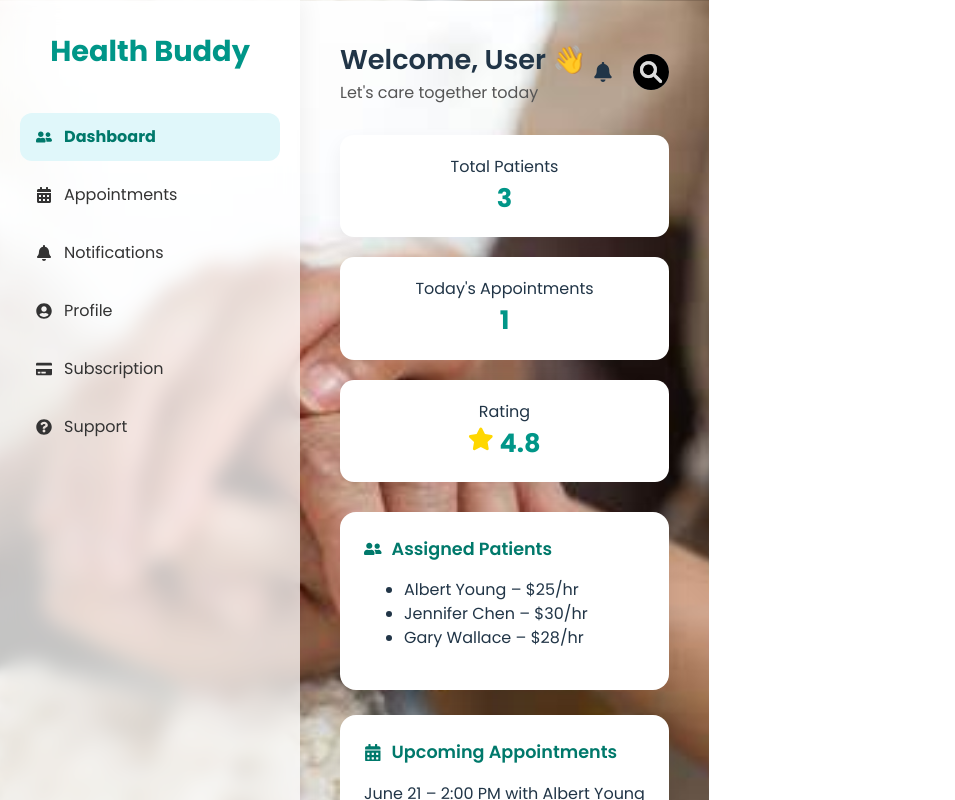
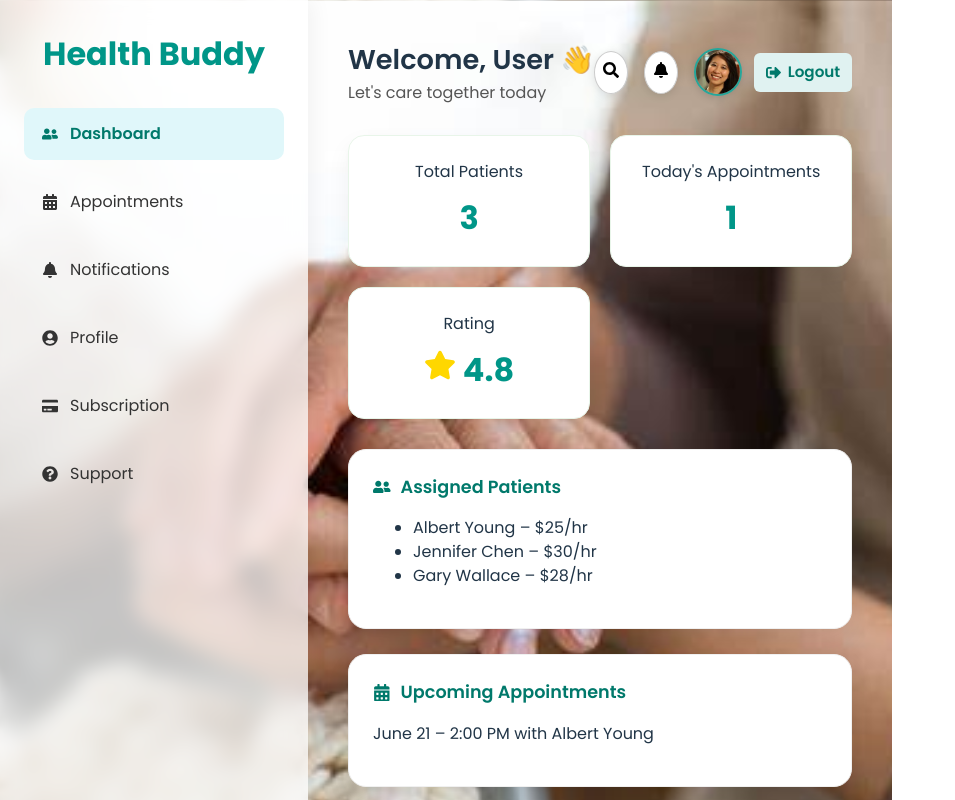
Before and after one commit to sanchita-23/Health, a React (Vite) app: page /caregiver-dashboard in a window 1280 px wide. Shown: the top 800 px of the page, without its empty margins (0-955 px from the left). Built offline with nearby package versions, Linux system fonts and the light colour scheme; the HTML template or start-up script is replaced by a standard one.

Commit message:
updated caregiver dashboard

```diff
--- a/src/CaregiverDashboard.jsx
+++ b/src/CaregiverDashboard.jsx
@@ -3,7 +3,7 @@ import { useLocation, useNavigate } from 'react-router-dom';
 import {
     FaUserFriends, FaCalendarAlt, FaBell, FaUserCircle,
     FaCreditCard, FaQuestionCircle, FaVideo,
-    FaUpload, FaDollarSign, FaStar
+    FaUpload, FaDollarSign, FaStar, FaSearch, FaSignOutAlt
 } from 'react-icons/fa';
 
 const CaregiverDashboard = () => {
@@ -12,6 +12,22 @@ const CaregiverDashboard = () => {
     const username = location.state?.username || 'User';
     const [activeTab, setActiveTab] = useState('dashboard');
     const [rate, setRate] = useState(35.00);
+    const [showSearch, setShowSearch] = useState(false);
+    const [showNotifications, setShowNotifications] = useState(false);
+    const [searchTerm, setSearchTerm] = useState('');
+    const [searchResult, setSearchResult] = useState(null);
+
+    const assignedPatients = [
+        { name: 'Albert Young', rate: '$25/hr' },
+        { name: 'Jennifer Chen', rate: '$30/hr' },
+        { name: 'Gary Wallace', rate: '$28/hr' },
+    ];
+
+    const notifications = [
+        "New appointment request from Albert Young.",
+        "Reminder: Follow-up with Jennifer Chen at 4PM.",
+        "System update completed successfully.",
+    ];
 
     const handleUpdateRate = () => {
         const newRate = prompt("Enter new hourly rate ($):", rate);
@@ -30,8 +46,14 @@ const CaregiverDashboard = () => {
 
     const handleStartSession = () => alert("Starting secure session...");
 
+    const handleSearch = () => {
+        const result = assignedPatients.find(p =>
+            p.name.toLowerCase().includes(searchTerm.toLowerCase())
+        );
+        setSearchResult(result || 'Not found');
+    };
+
     const styles = {
-
         page: {
             display: 'flex',
             minHeight: '100vh',
@@ -42,39 +64,41 @@ const CaregiverDashboard = () => {
             backgroundRepeat: 'no-repeat',
             backgroundAttachment: 'fixed',
         },
-
         sidebar: {
             width: '260px',
             background: 'rgba(255, 255, 255, 0.75)',
             backdropFilter: 'blur(10px)',
-            padding: '30px 20px',
+            padding: '30px 24px',
             boxShadow: '5px 0 20px rgba(0,0,0,0.05)',
             position: 'sticky',
             top: 0,
         },
         sidebarTitle: {
-            fontSize: '1.8rem',
+            fontSize: '2rem',
             fontWeight: '700',
             color: '#009688',
             textAlign: 'center',
-            marginBottom: '40px',
+            marginBottom: '30px',
         },
         navItem: (tab) => ({
             display: 'flex',
             alignItems: 'center',
-            padding: '12px 16px',
-            margin: '10px 0',
-            borderRadius: '12px',
+            padding: '14px 18px',
+            marginBottom: '16px',
+            borderRadius: '10px',
             backgroundColor: activeTab === tab ? '#e0f7fa' : 'transparent',
             color: activeTab === tab ? '#00796b' : '#333',
-            fontWeight: activeTab === tab ? '700' : '500',
+            fontWeight: activeTab === tab ? '600' : '500',
+            fontSize: '1rem',
             cursor: 'pointer',
-            transition: '0.3s',
+            transition: 'all 0.2s ease',
+            gap: '12px',
         }),
         icon: { marginRight: '12px' },
         content: {
             flex: 1,
             padding: '40px',
+            position: 'relative',
         },
         header: {
             display: 'flex',
@@ -93,13 +117,70 @@ const CaregiverDashboard = () => {
         profile: {
             display: 'flex',
             alignItems: 'center',
-            gap: '20px',
+            gap: '16px',
+            position: 'relative',
         },
-        avatar: {
-            width: '36px',
-            height: '36px',
+        iconButton: {
+            backgroundColor: '#fff',
+            border: '1px solid #ccc',
             borderRadius: '50%',
-            backgroundColor: '#ddd',
+            padding: '8px',
+            fontSize: '1rem',
+            cursor: 'pointer',
+            boxShadow: '0 2px 8px rgba(0,0,0,0.1)',
+            transition: '0.2s',
+        },
+        profileWrap: {
+            display: 'flex',
+            alignItems: 'center',
+            gap: '12px',
+        },
+        profileImage: {
+            width: '44px',
+            height: '44px',
+            borderRadius: '50%',
+            border: '2px solid #26a69a',
+            objectFit: 'cover',
+            boxShadow: '0 2px 8px rgba(0,0,0,0.15)',
+            cursor: 'pointer',
+        },
+        logoutText: {
+            color: '#00796b',
+            fontWeight: '600',
+            cursor: 'pointer',
+            display: 'flex',
+            alignItems: 'center',
+            fontSize: '0.95rem',
+            gap: '6px',
+            padding: '8px 12px',
+            backgroundColor: '#e0f2f1',
+            borderRadius: '6px',
+        },
+        dropdown: {
+            position: 'absolute',
+            top: '50px',
+            right: 0,
+            backgroundColor: '#ffffff',
+            borderRadius: '12px',
+            boxShadow: '0 0 12px rgba(0,0,0,0.15)',
+            padding: '15px',
+            zIndex: 10,
+            width: '280px',
+        },
+        input: {
+            padding: '8px',
+            width: '100%',
+            marginBottom: '10px',
+            border: '1px solid #ccc',
+            borderRadius: '6px',
+        },
+        searchBtn: {
+            backgroundColor: '#26a69a',
+            color: 'white',
+            padding: '8px 12px',
+            border: 'none',
+            borderRadius: '6px',
+            cursor: 'pointer',
         },
         kpiGrid: {
             display: 'grid',
@@ -108,17 +189,18 @@ const CaregiverDashboard = () => {
             marginBottom: '30px',
         },
         kpiCard: {
-            padding: '20px',
+            padding: '24px',
             background: '#ffffff',
-            borderRadius: '14px',
-            boxShadow: '0 8px 20px rgba(0,0,0,0.06)',
+            borderRadius: '16px',
+            boxShadow: '0 10px 24px rgba(0,0,0,0.05)',
             textAlign: 'center',
-            transition: '0.3s',
+            border: '1px solid #e8f5e9',
         },
         kpiNumber: {
-            fontSize: '1.6rem',
-            fontWeight: '700',
+            fontSize: '2rem',
+            fontWeight: '800',
             color: '#009688',
+            marginTop: '10px',
         },
         cardGrid: {
             display: 'grid',
@@ -128,10 +210,12 @@ const CaregiverDashboard = () => {
         card: {
             background: '#ffffff',
             padding: '24px',
-            borderRadius: '16px',
+            borderRadius: '18px',
             boxShadow: '0 10px 25px rgba(0,0,0,0.08)',
-            transition: '0.3s',
+            transition: 'all 0.3s ease',
             cursor: 'pointer',
+            textAlign: 'left',
+            border: '1px solid #f0f0f0',
         },
         cardTitle: {
             display: 'flex',
@@ -159,88 +243,105 @@ const CaregiverDashboard = () => {
             {/* Sidebar */}
             <aside style={styles.sidebar}>
                 <div style={styles.sidebarTitle}>Health Buddy</div>
-
-                <div style={styles.navItem('dashboard')} onClick={() => { setActiveTab('dashboard'); navigate('/caregiver-dashboard'); }}>
-                    <FaUserFriends style={styles.icon} /> Dashboard
+                {[
+                    { label: 'dashboard', icon: <FaUserFriends />, path: '/caregiver-dashboard' },
+                    { label: 'appointments', icon: <FaCalendarAlt />, path: '/appointments' },
+                    { label: 'notifications', icon: <FaBell />, path: '/notifications' },
+                    { label: 'profile', icon: <FaUserCircle />, path: '/profile' },
+                    { label: 'subscription', icon: <FaCreditCard />, path: '/subscription' },
+                    { label: 'support', icon: <FaQuestionCircle />, path: '/support' },
+                ].map(item => (
+                    <div
+                        key={item.label}
+                        style={styles.navItem(item.label)}
+                        onClick={() => { setActiveTab(item.label); navigate(item.path); }}
+                    >
+                        {item.icon} {item.label.charAt(0).toUpperCase() + item.label.slice(1)}
                     </div>
-
-                <div style={styles.navItem('appointments')} onClick={() => { setActiveTab('appointments'); navigate('/appointments'); }}>
-                    <FaCalendarAlt style={styles.icon} /> Appointments
-                </div>
-
-                <div style={styles.navItem('notifications')} onClick={() => { setActiveTab('notifications'); navigate('/notifications'); }}>
-                    <FaBell style={styles.icon} /> Notifications
-                </div>
-
-                <div style={styles.navItem('profile')} onClick={() => { setActiveTab('profile'); navigate('/profile'); }}>
-                    <FaUserCircle style={styles.icon} /> Profile
-                </div>
-
-                <div style={styles.navItem('subscription')} onClick={() => { setActiveTab('subscription'); navigate('/subscription'); }}>
-                    <FaCreditCard style={styles.icon} /> Subscription
-                </div>
-
-                <div style={styles.navItem('support')} onClick={() => { setActiveTab('support'); navigate('/support'); }}>
-                    <FaQuestionCircle style={styles.icon} /> Support
-                </div>
+                ))}
             </aside>
 
-
-            {/* Main content */}
+            {/* Main Content */}
             <main style={styles.content}>
                 <div style={styles.header}>
                     <div>
                         <div style={styles.greeting}>Welcome, {username} 👋</div>
                         <div style={styles.subGreeting}>Let's care together today</div>
                     </div>
+
                     <div style={styles.profile}>
-                        <FaBell size={20} />
-                        <img src="/search.png" alt="Profile" style={styles.avatar} />
+                        <button style={styles.iconButton} onClick={() => setShowSearch(prev => !prev)}><FaSearch /></button>
+                        <button style={styles.iconButton} onClick={() => setShowNotifications(prev => !prev)}><FaBell /></button>
+
+                        <div style={styles.profileWrap}>
+                            <img src="image.png" alt="Profile" style={styles.profileImage} />
+                            <div style={styles.logoutText} onClick={() => navigate('/')}>
+                                <FaSignOutAlt /> Logout
                             </div>
                         </div>
 
-                {/* KPIs */}
-                <div style={styles.kpiGrid}>
-                    <div style={styles.kpiCard}>
-                        <div>Total Patients</div>
-                        <div style={styles.kpiNumber}>3</div>
+                        {showSearch && (
+                            <div style={styles.dropdown}>
+                                <input
+                                    type="text"
+                                    placeholder="Search patient..."
+                                    value={searchTerm}
+                                    onChange={(e) => setSearchTerm(e.target.value)}
+                                    style={styles.input}
+                                />
+                                <button onClick={handleSearch} style={styles.searchBtn}>Search</button>
+                                {searchResult && (
+                                    <div style={{ marginTop: '10px' }}>
+                                        {typeof searchResult === 'string'
+                                            ? searchResult
+                                            : `Found: ${searchResult.name} – ${searchResult.rate}`}
                                     </div>
-                    <div style={styles.kpiCard}>
-                        <div>Today's Appointments</div>
-                        <div style={styles.kpiNumber}>1</div>
+                                )}
                             </div>
-                    <div style={styles.kpiCard}>
-                        <div>Rating</div>
-                        <div style={styles.kpiNumber}><FaStar color="gold" /> 4.8</div>
+                        )}
+
+                        {showNotifications && (
+                            <div style={styles.dropdown}>
+                                <h4 style={{ color: '#00796B', marginBottom: '10px' }}>Notifications</h4>
+                                <ul style={{ paddingLeft: '20px' }}>
+                                    {notifications.map((note, i) => (
+                                        <li key={i} style={{ marginBottom: '8px' }}>{note}</li>
+                                    ))}
+                                </ul>
+                            </div>
+                        )}
                     </div>
                 </div>
 
-                {/* Functional Cards */}
+                {/* KPI Cards */}
+                <div style={styles.kpiGrid}>
+                    <div style={styles.kpiCard}><div>Total Patients</div><div style={styles.kpiNumber}>3</div></div>
+                    <div style={styles.kpiCard}><div>Today's Appointments</div><div style={styles.kpiNumber}>1</div></div>
+                    <div style={styles.kpiCard}><div>Rating</div><div style={styles.kpiNumber}><FaStar color="gold" /> 4.8</div></div>
+                </div>
+
+                {/* Dashboard Cards */}
                 <div style={styles.cardGrid}>
-                    <div style={styles.card} onClick={() => alert('View Assigned Patients')}>
+                    <div style={styles.card}>
                         <div style={styles.cardTitle}><FaUserFriends /> Assigned Patients</div>
                         <ul>
-                            <li>Albert Young – $25/hr</li>
-                            <li>Jennifer Chen – $30/hr</li>
-                            <li>Gary Wallace – $28/hr</li>
+                            {assignedPatients.map((p, i) => (
+                                <li key={i}>{p.name} – {p.rate}</li>
+                            ))}
                         </ul>
                     </div>
-
                     <div style={styles.card} onClick={() => navigate('/appointments')}>
                         <div style={styles.cardTitle}><FaCalendarAlt /> Upcoming Appointments</div>
                         <p>June 21 – 2:00 PM with Albert Young</p>
                     </div>
-
                     <div style={styles.card}>
                         <div style={styles.cardTitle}><FaUpload /> Upload Observations</div>
                         <input type="file" onChange={handleFileUpload} />
                     </div>
-
                     <div style={styles.card}>
                         <div style={styles.cardTitle}><FaVideo /> Start Video Call</div>
                         <button style={styles.button} onClick={handleStartSession}>Start Session</button>
                     </div>
-
                     <div style={styles.card}>
                         <div style={styles.cardTitle}><FaDollarSign /> Hourly Rate</div>
                         <p>Current Rate: <strong>${rate}</strong></p>
--- a/src/NotificationsPage.jsx
+++ b/src/NotificationsPage.jsx
@@ -1,33 +1,68 @@
 import React from 'react';
-import { FaBell } from 'react-icons/fa';
+import { FaBell, FaCalendarCheck, FaInfoCircle, FaExclamationCircle } from 'react-icons/fa';
 
 const NotificationsPage = () => {
     const notifications = [
-        { id: 1, message: "New appointment request from Albert Young." },
-        { id: 2, message: "Reminder: Follow-up with Jennifer Chen at 4PM." },
-        { id: 3, message: "System update completed successfully." },
+        {
+            id: 1,
+            type: 'appointment',
+            message: 'New appointment request from Albert Young.',
+        },
+        {
+            id: 2,
+            type: 'reminder',
+            message: 'Reminder: Follow-up with Jennifer Chen at 4PM.',
+        },
+        {
+            id: 3,
+            type: 'system',
+            message: 'System update completed successfully.',
+        },
     ];
+
+    const getIcon = (type) => {
+        switch (type) {
+            case 'appointment':
+                return <FaCalendarCheck style={{ color: '#2196f3' }} />;
+            case 'reminder':
+                return <FaExclamationCircle style={{ color: '#ff9800' }} />;
+            case 'system':
+                return <FaInfoCircle style={{ color: '#4caf50' }} />;
+            default:
+                return <FaBell style={{ color: '#999' }} />;
+        }
+    };
 
     const styles = {
         page: {
             padding: '40px',
             fontFamily: "'Poppins', sans-serif",
+            backgroundColor: '#f7f9fb',
+            minHeight: '100vh',
         },
         title: {
-            fontSize: '1.8rem',
-            fontWeight: '600',
+            fontSize: '2rem',
+            fontWeight: '700',
             display: 'flex',
             alignItems: 'center',
-            gap: '10px',
-            marginBottom: '20px',
-            color: '#009688',
+            gap: '12px',
+            marginBottom: '30px',
+            color: '#00695c',
         },
         card: {
             background: '#ffffff',
             padding: '20px',
-            borderRadius: '12px',
-            boxShadow: '0 8px 20px rgba(0,0,0,0.05)',
-            marginBottom: '15px',
+            borderRadius: '14px',
+            boxShadow: '0 8px 25px rgba(0, 0, 0, 0.08)',
+            marginBottom: '20px',
+            display: 'flex',
+            alignItems: 'center',
+            gap: '15px',
+            transition: '0.3s',
+        },
+        message: {
+            fontSize: '1.05rem',
+            color: '#333',
         },
     };
 
@@ -36,7 +71,8 @@ const NotificationsPage = () => {
             <div style={styles.title}><FaBell /> Notifications</div>
             {notifications.map((note) => (
                 <div key={note.id} style={styles.card}>
-                    {note.message}
+                    {getIcon(note.type)}
+                    <span style={styles.message}>{note.message}</span>
                 </div>
             ))}
         </div>
--- a/src/ProfileCaregiver.jsx
+++ b/src/ProfileCaregiver.jsx
@@ -1,60 +1,204 @@
-import React from 'react';
-import { FaUserCircle } from 'react-icons/fa';
+import React, { useState } from 'react';
+import { FaUserCircle, FaEdit, FaSave, FaCamera } from 'react-icons/fa';
 
 const ProfileCaregiver = () => {
-    const caregiver = {
-        name: "Surekha Jaidka",
+    const [isEditing, setIsEditing] = useState(false);
+    const [caregiver, setCaregiver] = useState({
+        name: "Sarah ali",
         email: "surekha@example.com",
         profession: "Registered Dietitian",
         experience: "5 years",
         area: "Vancouver, BC",
+    });
+
+    const [avatar, setAvatar] = useState("image.png");
+    const [newAvatar, setNewAvatar] = useState(null);
+
+    const handleChange = (e) => {
+        const { name, value } = e.target;
+        setCaregiver({ ...caregiver, [name]: value });
+    };
+
+    const handleEditToggle = () => {
+        setIsEditing(!isEditing);
+    };
+
+    const handleSave = () => {
+        setIsEditing(false);
+        if (newAvatar) {
+            setAvatar(newAvatar); // update avatar preview
+            setNewAvatar(null);
+        }
+        alert('Profile updated successfully!');
+        // Optional: Upload avatar and data to backend
+    };
+
+    const handleAvatarChange = (e) => {
+        const file = e.target.files[0];
+        if (file && file.type.startsWith("image/")) {
+            const reader = new FileReader();
+            reader.onloadend = () => {
+                setNewAvatar(reader.result); // base64 preview
+            };
+            reader.readAsDataURL(file);
+        }
     };
 
     const styles = {
         page: {
+            minHeight: '100vh',
+            display: 'flex',
+            justifyContent: 'center',
+            alignItems: 'center',
             padding: '40px',
             fontFamily: "'Poppins', sans-serif",
+            backgroundImage: `url("https://cdn.pixabay.com/photo/2017/01/31/21/23/nurse-2028358_960_720.png")`,
+            backgroundSize: 'cover',
+            backgroundPosition: 'center',
+            backgroundRepeat: 'no-repeat',
+            backgroundColor: 'rgba(240, 248, 255, 0.8)',
+        },
+        card: {
+            background: 'rgba(255, 255, 255, 0.88)',
+            backdropFilter: 'blur(10px)',
+            padding: '40px',
+            borderRadius: '20px',
+            boxShadow: '0 12px 30px rgba(0,0,0,0.15)',
+            width: '100%',
+            maxWidth: '500px',
+            position: 'relative',
+            textAlign: 'center',
+        },
+        avatarWrapper: {
+            position: 'relative',
+            marginBottom: '20px',
+        },
+        avatar: {
+            width: '90px',
+            height: '90px',
+            borderRadius: '50%',
+            objectFit: 'cover',
+            border: '3px solid #26a69a',
+        },
+        uploadIcon: {
+            position: 'absolute',
+            right: '-10px',
+            bottom: '-10px',
+            backgroundColor: '#26a69a',
+            color: '#fff',
+            borderRadius: '50%',
+            padding: '6px',
+            fontSize: '0.9rem',
+            cursor: 'pointer',
+        },
+        hiddenInput: {
+            display: 'none',
         },
         title: {
-            fontSize: '1.8rem',
-            fontWeight: '600',
+            fontSize: '2rem',
+            fontWeight: '700',
             display: 'flex',
             alignItems: 'center',
             gap: '10px',
-            marginBottom: '20px',
-            color: '#009688',
-        },
-        card: {
-            background: '#ffffff',
-            padding: '30px',
-            borderRadius: '14px',
-            boxShadow: '0 10px 25px rgba(0,0,0,0.08)',
-            maxWidth: '400px',
+            justifyContent: 'center',
+            color: '#00796B',
+            marginBottom: '10px',
         },
         label: {
             fontWeight: '600',
-            marginTop: '12px',
+            marginTop: '15px',
+            color: '#333',
+        },
+        value: {
+            marginBottom: '12px',
+            fontSize: '1rem',
+            color: '#444',
+        },
+        input: {
+            padding: '10px',
+            marginBottom: '12px',
+            width: '100%',
+            borderRadius: '8px',
+            border: '1px solid #ccc',
+            fontSize: '1rem',
+            outline: 'none',
+        },
+        editButton: {
+            position: 'absolute',
+            top: '25px',
+            right: '25px',
+            background: 'none',
+            border: 'none',
+            cursor: 'pointer',
+            fontSize: '1.2rem',
             color: '#555',
         },
-        value: {
-            marginBottom: '10px',
+        saveButton: {
+            marginTop: '25px',
+            width: '100%',
+            backgroundColor: '#26a69a',
+            color: '#fff',
+            padding: '14px',
+            border: 'none',
+            borderRadius: '10px',
+            cursor: 'pointer',
+            fontSize: '1rem',
+            fontWeight: '600',
         },
     };
 
     return (
         <div style={styles.page}>
-            <div style={styles.title}><FaUserCircle /> Profile</div>
             <div style={styles.card}>
-                <div style={styles.label}>Name</div>
-                <div style={styles.value}>{caregiver.name}</div>
-                <div style={styles.label}>Email</div>
-                <div style={styles.value}>{caregiver.email}</div>
-                <div style={styles.label}>Profession</div>
-                <div style={styles.value}>{caregiver.profession}</div>
-                <div style={styles.label}>Experience</div>
-                <div style={styles.value}>{caregiver.experience}</div>
-                <div style={styles.label}>Service Area</div>
-                <div style={styles.value}>{caregiver.area}</div>
+                <div style={styles.title}><FaUserCircle /> Profile</div>
+
+                <div style={styles.avatarWrapper}>
+                    <img
+                        src={newAvatar || avatar}
+                        alt="Profile Avatar"
+                        style={styles.avatar}
+                    />
+                    {isEditing && (
+                        <>
+                            <label htmlFor="avatar-upload" style={styles.uploadIcon}>
+                                <FaCamera />
+                            </label>
+                            <input
+                                id="avatar-upload"
+                                type="file"
+                                accept="image/*"
+                                onChange={handleAvatarChange}
+                                style={styles.hiddenInput}
+                            />
+                        </>
+                    )}
+                </div>
+
+                <button style={styles.editButton} onClick={handleEditToggle}>
+                    <FaEdit title="Edit Profile" />
+                </button>
+
+                {Object.entries(caregiver).map(([key, value]) => (
+                    <div key={key}>
+                        <div style={styles.label}>{key.charAt(0).toUpperCase() + key.slice(1)}</div>
+                        {isEditing ? (
+                            <input
+                                name={key}
+                                value={value}
+                                onChange={handleChange}
+                                style={styles.input}
+                            />
+                        ) : (
+                            <div style={styles.value}>{value}</div>
+                        )}
+                    </div>
+                ))}
+
+                {isEditing && (
+                    <button onClick={handleSave} style={styles.saveButton}>
+                        <FaSave style={{ marginRight: '8px' }} /> Save Changes
+                    </button>
+                )}
             </div>
         </div>
     );
```
Also changed, not shown: public/image.png (added). Lines whose indentation alone changed are shown as unchanged.
